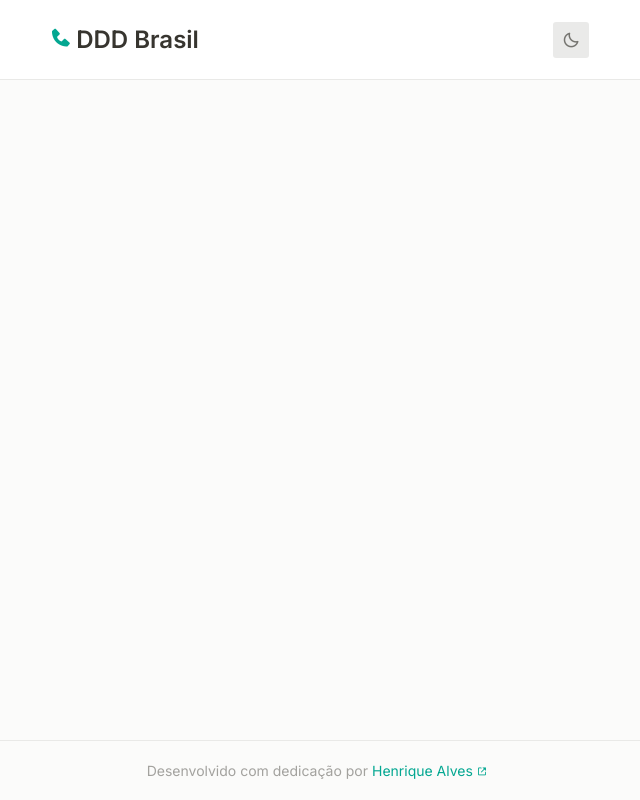
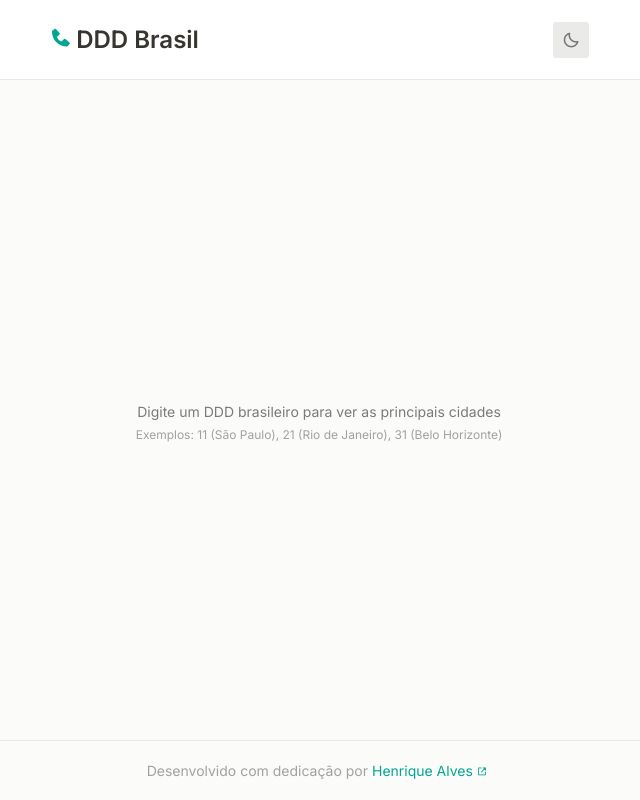
Before and after one commit to henrique013/ddd, a React (Vite) app: page / in a window 1280 px wide. Shown: the whole page, without its empty margins (321-961 px from the left). Built offline with nearby package versions, Linux system fonts and the light colour scheme.

Commit message:
add .helperText in Main component

```diff
--- a/src/components/Main/Main.module.css
+++ b/src/components/Main/Main.module.css
@@ -4,3 +4,21 @@
   justify-content: center;
   align-items: center;
 }
+
+.main :global(.helperText) {
+  margin-top: 1.5rem;
+  text-align: center;
+}
+
+.main :global(.textMuted) {
+  font-size: 0.875rem;
+  color: var(--color-text-secondary);
+  transition: color 0.3s ease;
+}
+
+.main :global(.textSmall) {
+  font-size: 0.75rem;
+  margin-top: 0.25rem;
+  color: var(--color-text-tertiary);
+  transition: color 0.3s ease;
+}
--- a/src/components/Main/Main.tsx
+++ b/src/components/Main/Main.tsx
@@ -3,7 +3,12 @@ import styles from '@/components/Main/Main.module.css'
 function Main() {
   return (
     <main className={styles.main}>
-      <div className="pageContainer"></div>
+      <div className="pageContainer">
+        <div className="helperText">
+          <p className="textMuted">Digite um DDD brasileiro para ver as principais cidades</p>
+          <p className="textSmall">Exemplos: 11 (São Paulo), 21 (Rio de Janeiro), 31 (Belo Horizonte)</p>
+        </div>
+      </div>
     </main>
   )
 }
```
